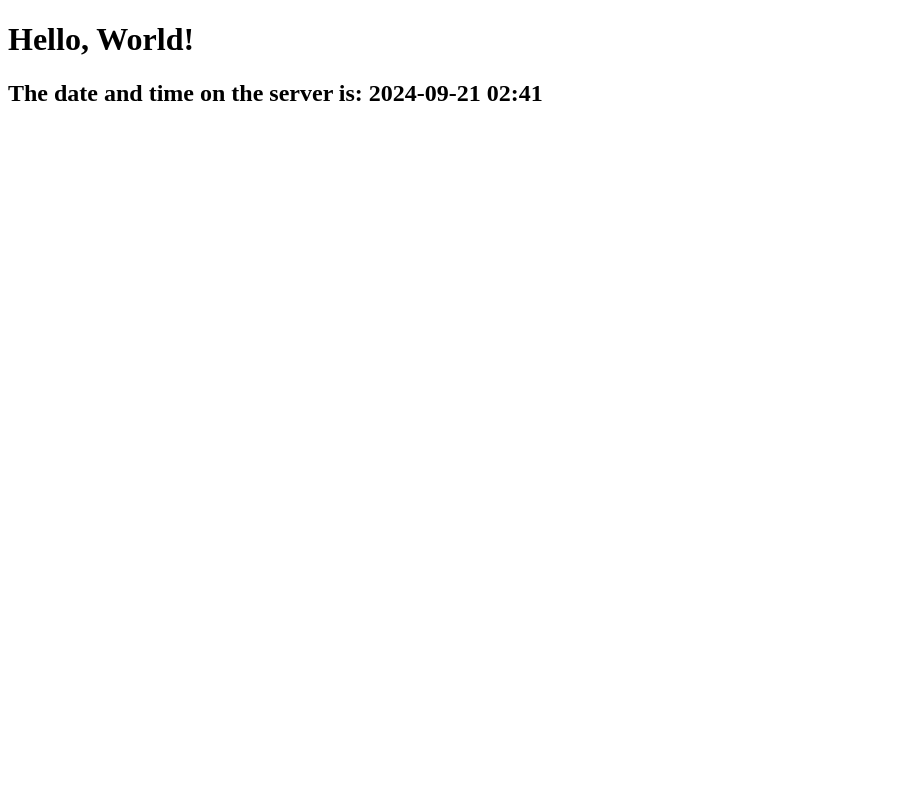
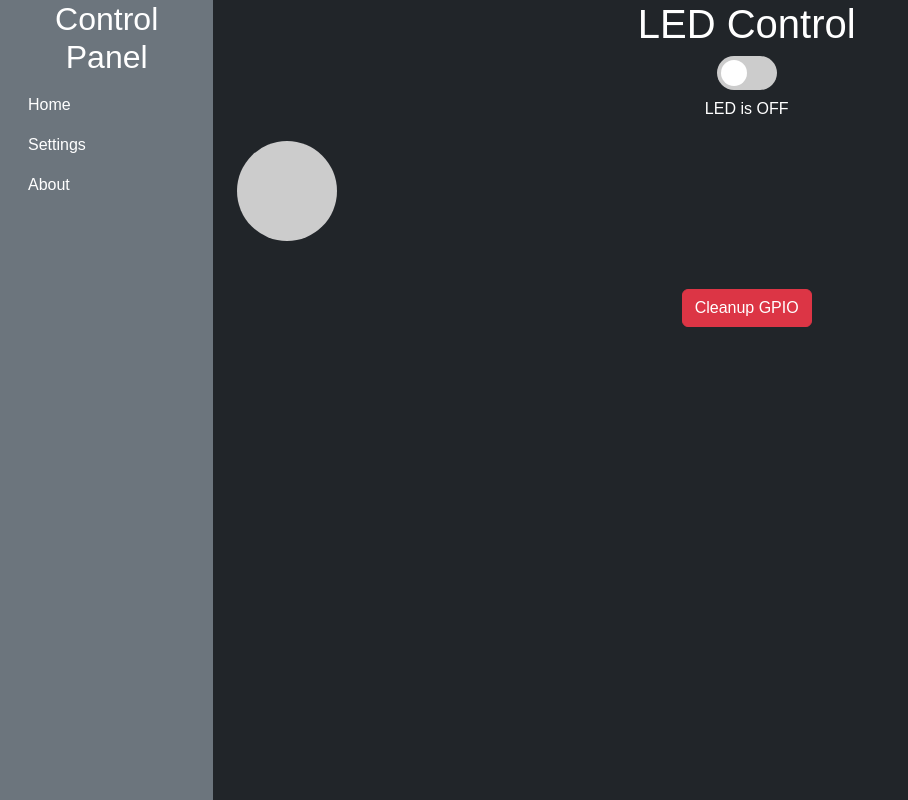
Before and after one commit to thienbg03/IoT_Project, a Flask app: page / in a window 1280 px wide. Shown: the whole page, without its empty margins (0-908 px from the left). Run offline with Flask 3, Linux system fonts and the light colour scheme; parts of the project's set-up code (start-up, migrations or seed data) failed here and were passed over.

Commit message:
Created a simple dashboard webpage to test out the on/off of led and it works perfetly. Also, added a separated css file for styling and javascript to handle the input from the server. Created a folder for css and js for path efficiency so that it won't be confusing to look at the html code if js and css were integrated.

```diff
--- a/application.py
+++ b/application.py
@@ -1,35 +1,46 @@
-from flask import Flask, render_template
-import datetime
+from flask import Flask, render_template, request, jsonify
+import RPi.GPIO as GPIO
 
+# Initialize the Flask application
 app = Flask(__name__)
 
-led_pin = (17)
+# Set up GPIO
+led_pin = 17  # Define the GPIO pin number for the LED
+GPIO.setmode(GPIO.BCM)  # Use BCM pin numbering
+GPIO.setup(led_pin, GPIO.OUT)  # Set the pin as an output
+GPIO.output(led_pin, GPIO.LOW)  # Start with the LED turned off
 
-GPIO.setmode(GPIO.BCM)
-GPIO.setup(led_pin, GPIO.OUT)
-GPIO.output(led_pin, LOW)
-
-@app.route('/on')
-def on():
-  GPIO.output(led_pin, HIGH)
-  return render_template('on.html')
-
-@app.route('/off')
-def off():
-  GPIO.output(led_pin, LOW)
-  return render_template('off.html')
+# Initial LED state
+LED_STATE = 'OFF'  # Variable to track the current state of the LED
 
 @app.route('/')
+def index():
+    """Render the main dashboard with the current LED state."""
+    return render_template('index.html', led_state=LED_STATE)
 
-def index():
-    now = datetime.datetime.now()
-    timeString = now.strftime("%Y-%m-%d %H:%M")
-    templateData = {
-      'title' : 'Hello',
-      'time': timeString
-      }
-    return render_template('index.html', **templateData)
+@app.route('/toggle_led', methods=['POST'])
+def toggle_led():
+    """Toggle the LED state based on the request from the frontend."""
+    global LED_STATE  # Use the global variable to keep track of the LED state
 
-#REPPLACE IP Address with ur Pi address
+    # Get the state from the JSON request
+    data = request.get_json()
+    if data['state'] == 'ON':
+        GPIO.output(led_pin, GPIO.HIGH)  # Turn the LED on
+        LED_STATE = 'ON'  # Update the state variable
+    else:
+        GPIO.output(led_pin, GPIO.LOW)  # Turn the LED off
+        LED_STATE = 'OFF'  # Update the state variable
+
+    # Return the current LED state as JSON
+    return jsonify({'led_state': LED_STATE})
+
+@app.route('/cleanup', methods=['GET'])
+def cleanup():
+    """Clean up the GPIO pins. It doesn't work for some reason"""
+    GPIO.cleanup()  # Reset the GPIO pins to their default state
+    return "GPIO cleanup done."  # Confirmation message
+
+# Replace with your Raspberry Pi's IP address if necessary
 if __name__ == '__main__':
-    app.run(host='0.0.0.0', port='8000')
+    app.run(host='0.0.0.0', port=8000)  # Run the Flask application
--- /dev/null
+++ b/static/main.js
@@ -0,0 +1,43 @@
+// Function to toggle the LED state based on the switch
+function toggleLED() {
+    // Determine if the switch is on or off
+    const isOn = document.getElementById('led-switch').checked ? 'ON' : 'OFF';
+
+    // Send AJAX request to toggle the LED state
+    $.ajax({
+        url: '/toggle_led',
+        type: 'POST',
+        contentType: 'application/json',
+        data: JSON.stringify({ state: isOn }),
+        success: function (response) {
+            // Update the LED status text and lightbulb graphic based on the response
+            document.getElementById('led-status').textContent = response.led_state;
+            const lightbulb = document.getElementById('lightbulb');
+            if (response.led_state === 'ON') {
+                lightbulb.classList.remove('lightbulb-off');
+                lightbulb.classList.add('lightbulb-on');
+            } else {
+                lightbulb.classList.add('lightbulb-off');
+                lightbulb.classList.remove('lightbulb-on');
+            }
+        },
+        error: function (error) {
+            console.log('Error:', error); // Log any errors to the console
+        }
+    });
+}
+
+// Function to trigger GPIO cleanup
+function cleanupGPIO() {
+    // Send AJAX request to cleanup GPIO
+    $.ajax({
+        url: '/cleanup',
+        type: 'GET',
+        success: function (response) {
+            alert(response);  // Display confirmation message after cleanup
+        },
+        error: function (error) {
+            console.log('Error during cleanup:', error); // Log errors during cleanup
+        }
+    });
+}
--- /dev/null
+++ b/static/styles.css
@@ -0,0 +1,117 @@
+/* General styles for the body */
+body {
+    font-family: Arial, sans-serif;
+    /* Font style for the entire page */
+}
+
+/* Sidebar styles */
+.sidebar {
+    height: 100vh;
+    /* Full height of the viewport */
+}
+
+/* Styles for the switch (toggle button) */
+.switch {
+    position: relative;
+    /* Positioning context for the switch */
+    display: inline-block;
+    /* Inline block for layout */
+    width: 60px;
+    /* Width of the switch */
+    height: 34px;
+    /* Height of the switch */
+}
+
+/* Hide the default checkbox */
+.switch input {
+    display: none;
+    /* Hide the checkbox input */
+}
+
+/* Slider styles */
+.slider {
+    position: absolute;
+    /* Absolute positioning for the slider */
+    cursor: pointer;
+    /* Change cursor to pointer on hover */
+    top: 0;
+    /* Align to top */
+    left: 0;
+    /* Align to left */
+    right: 0;
+    /* Align to right */
+    bottom: 0;
+    /* Align to bottom */
+    background-color: #ccc;
+    /* Default background color */
+    border-radius: 34px;
+    /* Rounded corners */
+    transition: background-color 0.4s;
+    /* Smooth transition for background color */
+}
+
+/* Before pseudo-element for the slider (the circular knob) */
+.slider:before {
+    position: absolute;
+    /* Absolute positioning for the knob */
+    content: "";
+    /* Required content property */
+    height: 26px;
+    /* Height of the knob */
+    width: 26px;
+    /* Width of the knob */
+    left: 4px;
+    /* Left position */
+    bottom: 4px;
+    /* Bottom position */
+    background-color: white;
+    /* Knob color */
+    border-radius: 50%;
+    /* Make it circular */
+    transition: transform 0.4s;
+    /* Smooth transition for the knob */
+}
+
+/* Styles when the switch is checked (ON state) */
+input:checked+.slider {
+    background-color: #d9534f;
+    /* Red background when ON */
+}
+
+/* Styles for the knob when the switch is checked (ON state) */
+input:checked+.slider:before {
+    transform: translateX(26px);
+    /* Move knob to the right */
+}
+
+/* Lightbulb styles */
+.lightbulb {
+    margin-top: 20px;
+    /* Top margin */
+    width: 100px;
+    /* Width of the lightbulb */
+    height: 100px;
+    /* Height of the lightbulb */
+    border-radius: 50%;
+    /* Make it circular */
+    position: relative;
+    /* Positioning context for shadow */
+    box-shadow: 0 0 30px rgba(255, 255, 0, 0.5);
+    /* Glow effect */
+    transition: all 0.4s ease;
+    /* Smooth transition for state changes */
+}
+
+/* Styles for the lightbulb when it is ON */
+.lightbulb-on {
+    background-color: #ffeb3b;
+    /* Yellow color when ON */
+}
+
+/* Styles for the lightbulb when it is OFF */
+.lightbulb-off {
+    background-color: #ccc;
+    /* Grey color when OFF */
+    box-shadow: none;
+    /* No glow effect when OFF */
+}
--- a/templates/index.html
+++ b/templates/index.html
@@ -1,9 +1,56 @@
 <!DOCTYPE html>
-   <head>
-      <title>{{ title }}</title>
-   </head>
-   <body>
-      <h1>Hello, World!</h1>
-      <h2>The date and time on the server is: {{ time }}</h2>
-   </body>
+<html lang="en">
+
+<head>
+   <meta charset="UTF-8">
+   <meta name="viewport" content="width=device-width, initial-scale=1.0">
+   <title>IoT LED Control Dashboard</title>
+   <!-- Include Bootstrap 5.3.3 CSS -->
+   <link href="https://cdn.jsdelivr.net/npm/bootstrap@5.3.3/dist/css/bootstrap.min.css" rel="stylesheet"
+      integrity="sha384-QWTKZyjpPEjISv5WaRU9OFeRpok6YctnYmDr5pNlyT2bRjXh0JMhjY6hW+ALEwIH" crossorigin="anonymous">
+   <link rel="stylesheet" href="{{ url_for('static', filename='styles.css') }}">
+   <!-- jQuery for AJAX functionality -->
+   <script src="https://code.jquery.com/jquery-3.6.0.min.js"></script>
+   <script src="{{ url_for('static', filename='main.js') }}"></script>
+</head>
+
+<body class="bg-dark text-white">
+   <div class="container-fluid">
+      <div class="row">
+         <nav class="col-md-2 d-none d-md-block bg-secondary sidebar">
+            <h2 class="text-center">Control Panel</h2>
+            <ul class="nav flex-column">
+               <li class="nav-item">
+                  <a class="nav-link text-white" href="#">Home</a>
+               </li>
+               <li class="nav-item">
+                  <a class="nav-link text-white" href="#">Settings</a>
+               </li>
+               <li class="nav-item">
+                  <a class="nav-link text-white" href="#">About</a>
+               </li>
+            </ul>
+         </nav>
+
+         <main role="main" class="col-md-9 ml-sm-auto col-lg-10 px-4">
+            <h1 class="text-center">LED Control</h1>
+            <div class="text-center">
+               <!-- LED switch -->
+               <label class="switch">
+                  <input type="checkbox" id="led-switch" {% if led_state=='ON' %} checked {% endif %}
+                     onclick="toggleLED()">
+                  <span class="slider"></span>
+               </label>
+               <p>LED is <span id="led-status">{{ led_state }}</span></p>
+               <!-- Lightbulb representation -->
+               <div id="lightbulb" class="lightbulb {% if led_state == 'OFF' %} lightbulb-off {% endif %}"></div>
+               <br>
+               <!-- Button for GPIO cleanup -->
+               <button class="btn btn-danger mt-4" onclick="cleanupGPIO()">Cleanup GPIO</button>
+            </div>
+         </main>
+      </div>
+   </div>
+</body>
+
 </html>
```
